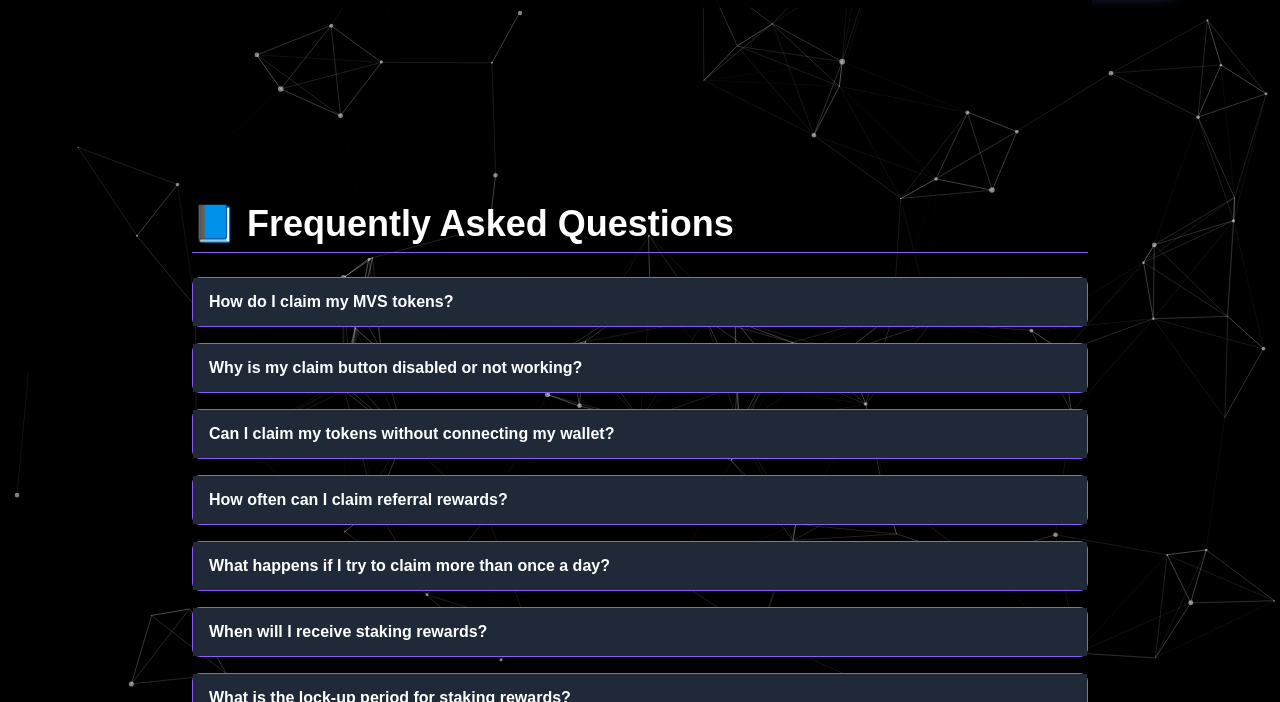
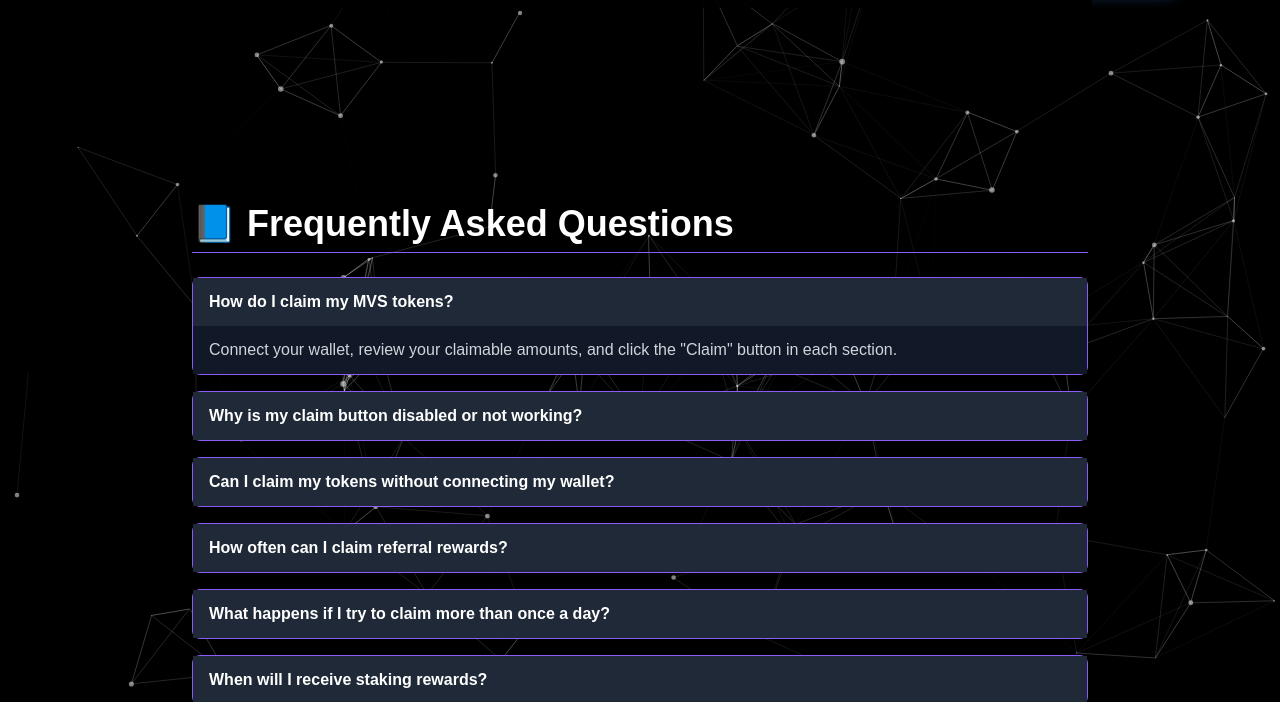
Before and after one commit to jung091232/mevers1, a plain HTML site: page claim.html in a window 1280 px wide. Both pictures are taken after a click on the button "How do I claim my MVS tokens?". Shown: the part 3027-3729 px from the top of the page. Drawn offline with nearby package versions, Linux system fonts and the light colour scheme; no server answers.

Commit message:
Add files via upload

```diff
--- a/claim.html
+++ b/claim.html
@@ -250,6 +250,23 @@
     </div>
   </div>
 </section>
+
+    <!-- FAQ toggle script: preserve original functionality -->
+    <script>
+      // Toggle FAQ answers by index. When a question is clicked, its answer is shown
+      // while all other answers remain hidden. This mirrors the original claim page
+      // behaviour so that translated pages retain interactive functionality.
+      function toggleFaq(index) {
+        const allAnswers = document.querySelectorAll('[id^="faq-answer-"]');
+        allAnswers.forEach((el, i) => {
+          if (i === index) {
+            el.classList.toggle('hidden');
+          } else {
+            el.classList.add('hidden');
+          }
+        });
+      }
+    </script>
 <!-- CTA Section -->
 <section class="w-full max-w-3xl mx-auto text-center mt-24 mb-16">
   <h2 data-i18n="claim.cta_title" class="text-3xl md:text-4xl font-bold mb-4 text-white">Don't Miss the Presale!</h2>
```
